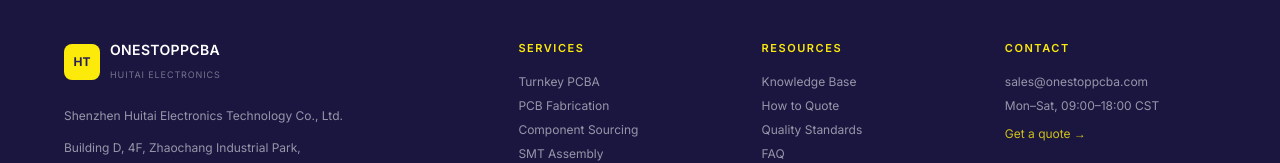
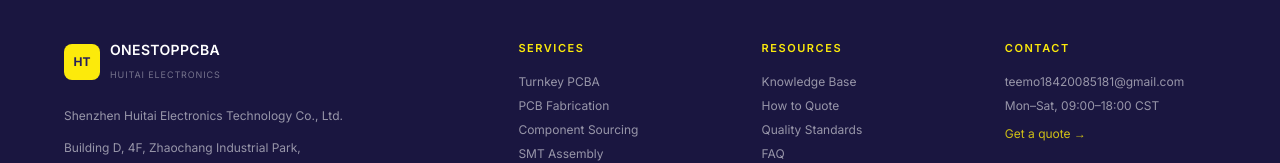
Before and after one commit to teemo18420085181-cyber/huitaipcb, a Next.js app: page / in a window 1280 px wide. Shown: the part 9553-9716 px from the top of the page. Built offline with nearby package versions, Linux system fonts and the light colour scheme.

Commit message:
Update contact email to teemo18420085181@gmail.com

```diff
--- a/src/components/Footer.tsx
+++ b/src/components/Footer.tsx
@@ -85,10 +85,10 @@
               CONTACT
             </h5>
             <a
-              href="mailto:sales@onestoppcba.com"
+              href="mailto:teemo18420085181@gmail.com"
               className="block text-xs text-white/55 leading-loose hover:text-white transition-colors"
             >
-              sales@onestoppcba.com
+              teemo18420085181@gmail.com
             </a>
             <span className="block text-xs text-white/55 leading-loose">
               Mon–Sat, 09:00–18:00 CST
--- a/src/lib/email/resend.ts
+++ b/src/lib/email/resend.ts
@@ -14,7 +14,7 @@
 }
 
 export async function sendInquiryNotification(data: InquiryNotificationData) {
-  const to = process.env.INQUIRY_NOTIFICATION_EMAIL || 'sales@onestoppcba.com';
+  const to = process.env.INQUIRY_NOTIFICATION_EMAIL || 'teemo18420085181@gmail.com';
   const from = process.env.INQUIRY_FROM_EMAIL || 'noreply@onestoppcba.com';
 
   const html = `
```
Also changed, not shown: tsconfig.json (+19 -5 lines), 4 other files (tests, documents, lock files or other folders).
